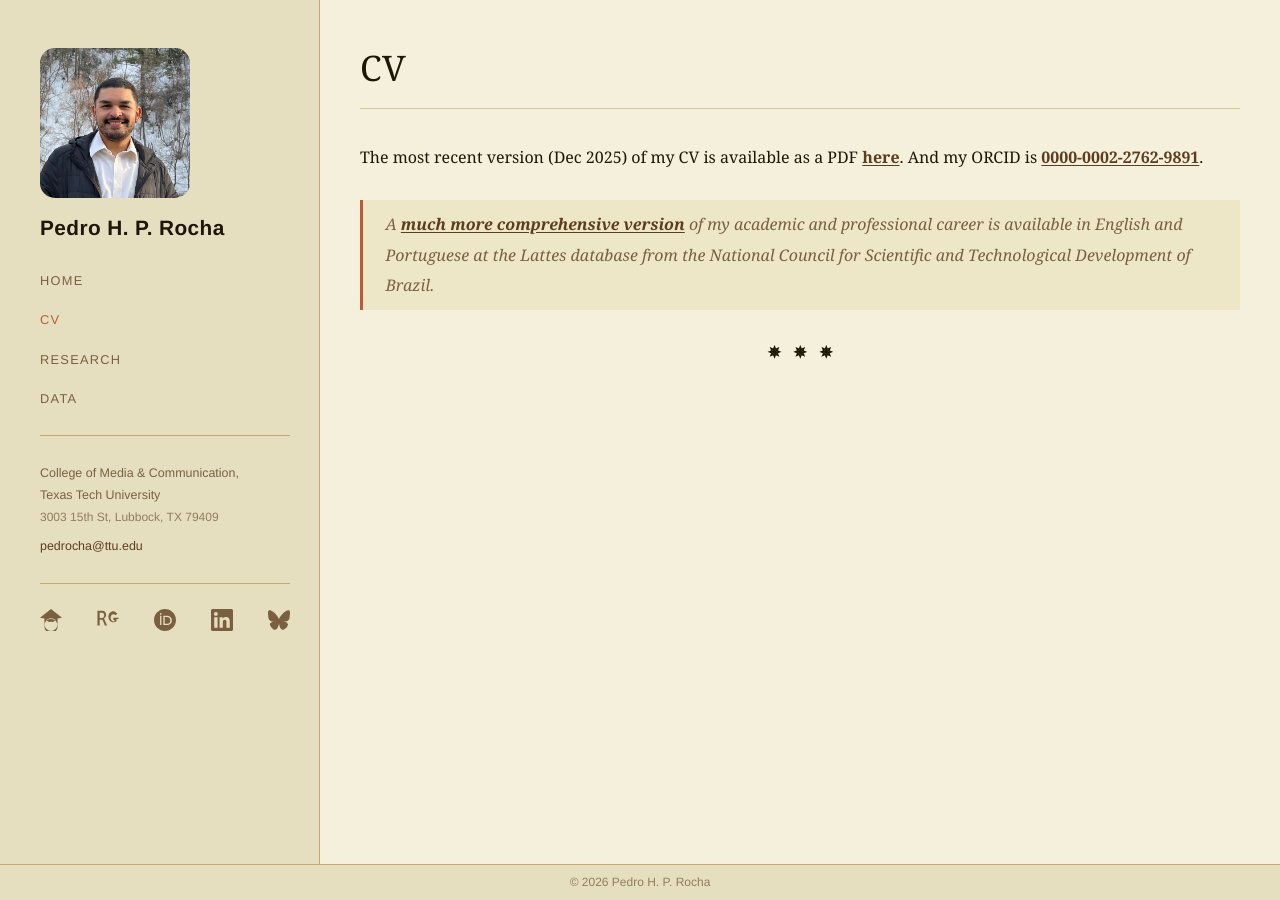
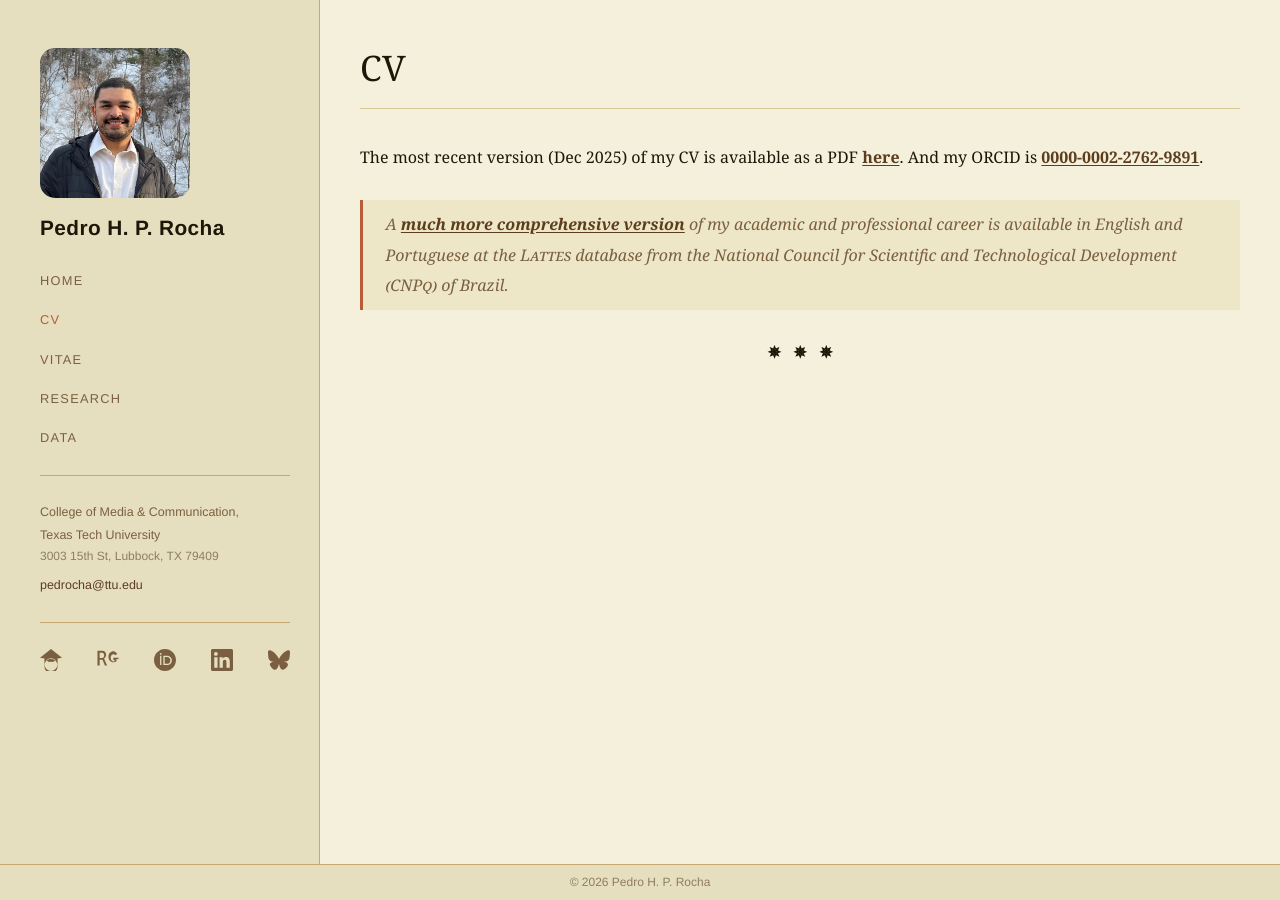
Before and after one commit to pedrohprocha/pedrohprocha.github.io, a Jekyll site: the page built from pages/cv.md, in a window 1280 px wide. Built offline with Jekyll 4.4.1, drawn with Linux system fonts in a browser that asks for light colours; some web fonts are replaced.

```diff
--- a/_layouts/default.html
+++ b/_layouts/default.html
@@ -49,7 +49,8 @@
         <h1><a href="{{ '/' | relative_url }}">{{ site.title }}</a></h1>
         <nav>
           <a href="{{ '/' | relative_url }}"{% if page.url == "/" %} class="active"{% endif %}>Home</a>
-          <a href="{{ '/cv' | relative_url }}"{% if page.url contains 'cv' %} class="active"{% endif %}>CV</a>
+          <a href="{{ '/cv' | relative_url }}"{% if page.url contains 'cv' and page.url != '/vitae/' %} class="active"{% endif %}>CV</a>
+          <a href="{{ '/vitae' | relative_url }}"{% if page.url contains 'vitae' %} class="active"{% endif %}>VITAE</a>
           <a href="{{ '/research' | relative_url }}"{% if page.url contains 'research' %} class="active"{% endif %}>RESEARCH</a>
           <a href="{{ '/data' | relative_url }}"{% if page.url contains 'data' %} class="active"{% endif %}>DATA</a>
           <!-- a href="{{ '/courses' | relative_url }}"{% if page.url contains 'courses' %} class="active"{% endif %}>Courses</a -->
--- a/assets/css/main.css
+++ b/assets/css/main.css
@@ -561,6 +561,76 @@
     margin-bottom: 1.1rem;
 }
 
+/* ── Curriculum Vitae ────────────────────────────────────── */
+.cv-meta {
+    display: flex;
+    justify-content: space-between;
+    align-items: baseline;
+    margin-bottom: 2.2rem;
+    padding-bottom: 0.8rem;
+    border-bottom: 1px solid var(--border-light);
+}
+.cv-updated {
+    font-family: var(--font-ui);
+    font-size: 0.72rem;
+    font-weight: 300;
+    color: var(--dusk);
+}
+.cv-section {
+    margin-bottom: 0.5rem;
+}
+.cv-entry {
+    display: flex;
+    justify-content: space-between;
+    align-items: baseline;
+    gap: 2rem;
+    padding: 0.7rem 0;
+    border-bottom: 1px solid var(--border-light);
+}
+.cv-section .cv-entry:last-child {
+    border-bottom: none;
+}
+.cv-left {
+    font-family: var(--font-body);
+    font-size: 0.95rem;
+    font-weight: 400;
+    line-height: 1.6;
+    color: var(--text);
+    flex: 1;
+}
+.cv-right {
+    font-family: var(--font-ui);
+    font-size: 0.78rem;
+    font-weight: 300;
+    color: var(--dusk);
+    text-align: right;
+    white-space: nowrap;
+    flex-shrink: 0;
+}
+.cv-courses {
+    list-style: none;
+    padding: 0 0 0.6rem 0;
+    margin: 0;
+    border-bottom: 1px solid var(--border-light);
+}
+.cv-courses li {
+    font-family: var(--font-body);
+    font-size: 0.88rem;
+    font-weight: 400;
+    color: var(--text);
+    line-height: 1.7;
+    padding-left: 1rem;
+    position: relative;
+}
+.cv-courses li::before {
+    content: "☛";
+    position: absolute;
+    left: 0;
+    font-size: 0.6rem;
+    top: 0.35em;
+    color: var(--dusk);
+}
+
 /* ── Footer ──────────────────────────────────────────────── */
 .site-footer {
     width: 100%;
--- a/pages/cv.md
+++ b/pages/cv.md
@@ -7,7 +7,7 @@
 
 The most recent version (Dec 2025) of my CV  is available as a PDF [here]({{ '/assets/files/cv_pedrohprocha_25.pdf' | relative_url }}). And my ORCID is [0000-0002-2762-9891](https://orcid.org/0000-0002-2762-9891).
 
-> A [much more comprehensive version](http://lattes.cnpq.br/8720377365114820) of my academic and professional career is available in English and Portuguese at the Lattes database from the National Council for Scientific and Technological Development of Brazil.
+> A [much more comprehensive version](http://lattes.cnpq.br/8720377365114820) of my academic and professional career is available in English and Portuguese at the <span style="font-variant:small-caps;">Lattes</span> database from the National Council for Scientific and Technological Development <span style="font-variant:small-caps;">(CNPq)</span> of Brazil.
 
 
 <p style="text-align: center;"><strong>✵ &nbsp; ✵ &nbsp; ✵</strong></p>
```
Also changed, not shown: pages/vitae.md (added, +143 -0 lines).
